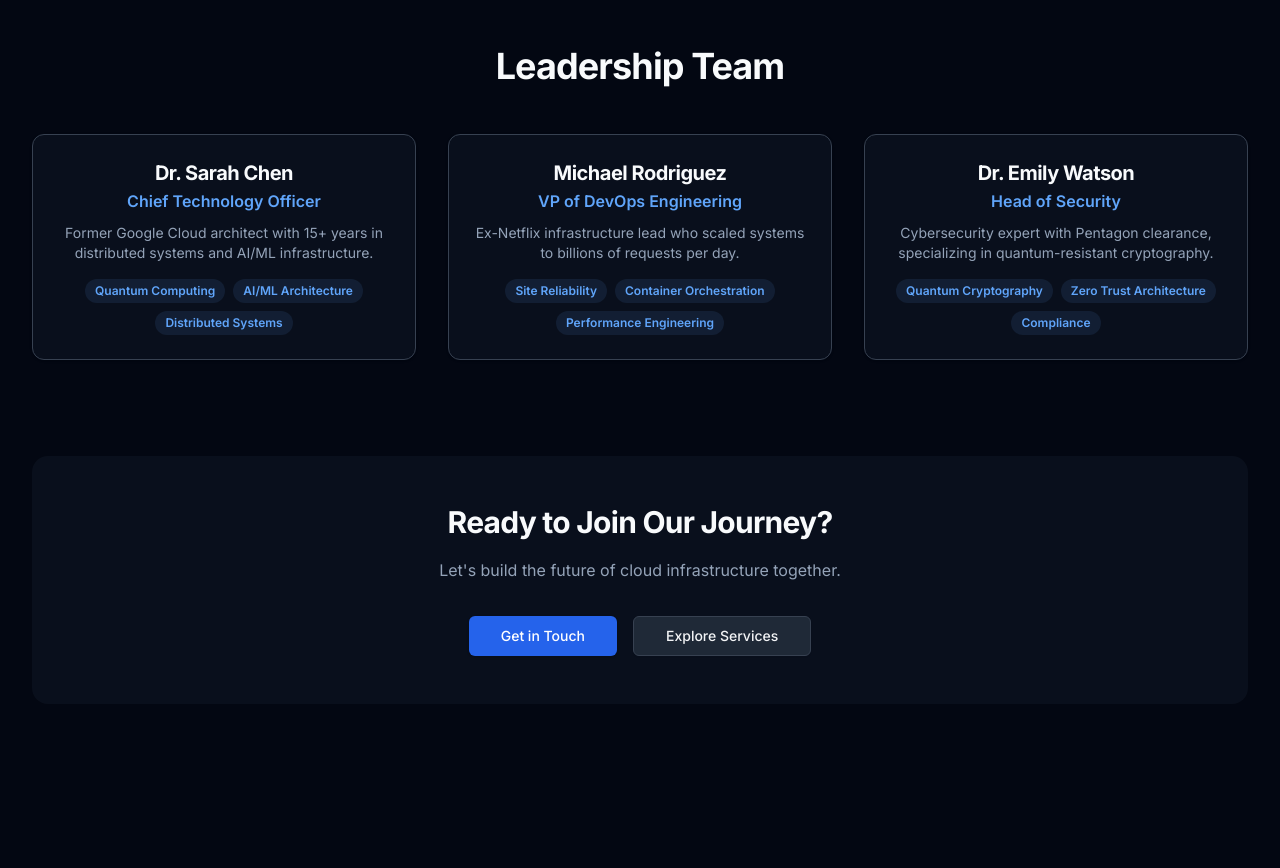
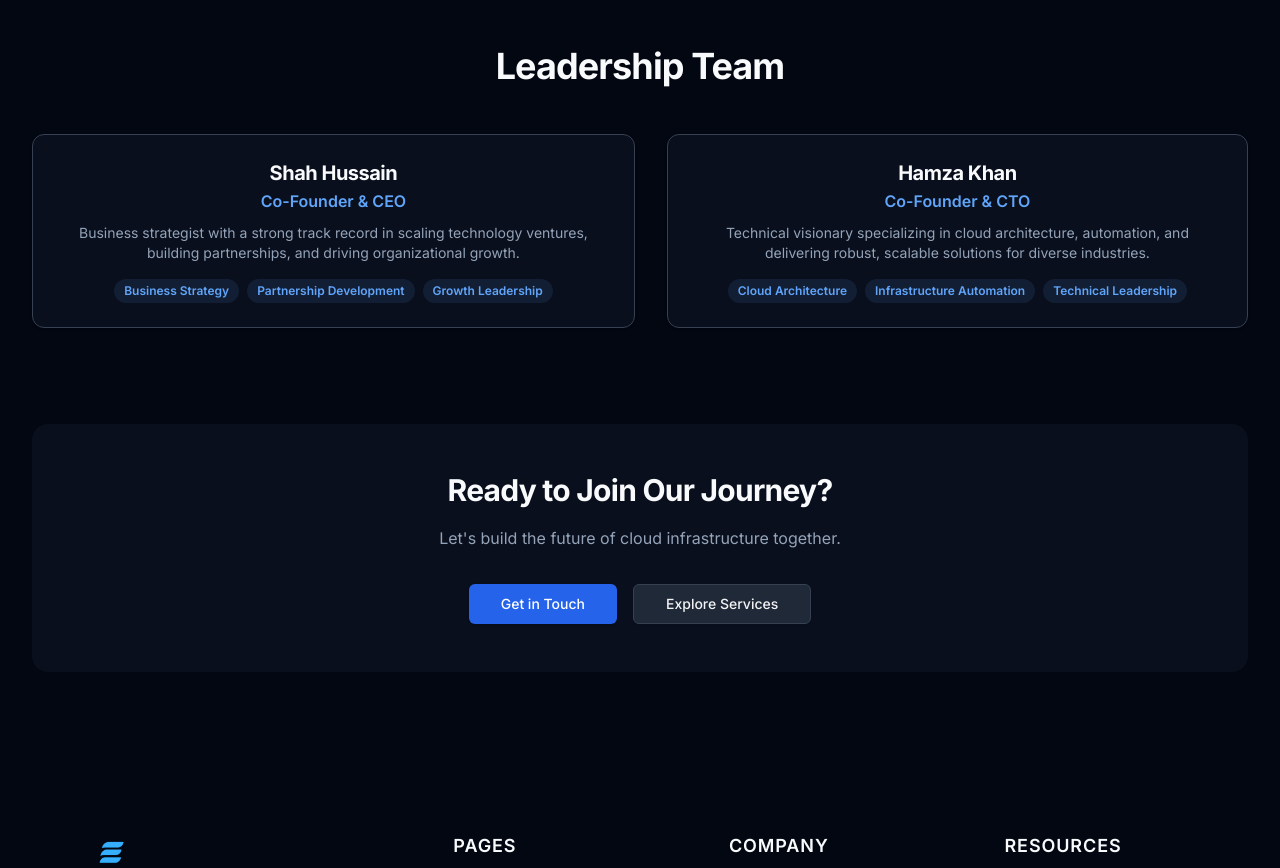
Before and after one commit to shhahhussain/edenic, a Next.js app: page /about in a window 1280 px wide. Shown: the part 1320-2188 px from the top of the page. Built offline with nearby package versions, Linux system fonts and the light colour scheme.

Commit message:
Updated the leadership team

```diff
--- a/src/app/about/page.tsx
+++ b/src/app/about/page.tsx
@@ -22,25 +22,18 @@ const values = [
 
 const leadership = [
   {
-    name: "Dr. Sarah Chen",
-    role: "Chief Technology Officer",
-    bio: "Former Google Cloud architect with 15+ years in distributed systems and AI/ML infrastructure.",
-    skills: ["Quantum Computing", "AI/ML Architecture", "Distributed Systems"],
-    image: "/leader-1.jpg", // Placeholder image
+    name: "Shah Hussain",
+    role: "Co-Founder & CEO",
+    bio: "Business strategist with a strong track record in scaling technology ventures, building partnerships, and driving organizational growth.",
+    skills: ["Business Strategy", "Partnership Development", "Growth Leadership"],
+    image: "/leader-shah.jpg",
   },
   {
-    name: "Michael Rodriguez",
-    role: "VP of DevOps Engineering",
-    bio: "Ex-Netflix infrastructure lead who scaled systems to billions of requests per day.",
-    skills: ["Site Reliability", "Container Orchestration", "Performance Engineering"],
-    image: "/leader-2.jpg", // Placeholder image
-  },
-  {
-    name: "Dr. Emily Watson",
-    role: "Head of Security",
-    bio: "Cybersecurity expert with Pentagon clearance, specializing in quantum-resistant cryptography.",
-    skills: ["Quantum Cryptography", "Zero Trust Architecture", "Compliance"],
-    image: "/leader-3.jpg", // Placeholder image
+    name: "Hamza Khan",
+    role: "Co-Founder & CTO",
+    bio: "Technical visionary specializing in cloud architecture, automation, and delivering robust, scalable solutions for diverse industries.",
+    skills: ["Cloud Architecture", "Infrastructure Automation", "Technical Leadership"],
+    image: "/leader-hamza.jpg",
   },
 ]
 
@@ -136,10 +129,9 @@ export default function AboutPage() {
           className="mb-24"
         >
           <h2 className="text-4xl font-bold text-center mb-12">Leadership Team</h2>
-          <div className="grid md:grid-cols-3 gap-8">
+          <div className="flex justify-center gap-8">
             {leadership.map((member, index) => (
               <Card key={index} className="bg-card dark:bg-gray-900/50 overflow-hidden text-center">
-                {/* <Image src={member.image} alt={member.name} width={400} height={400} className="w-full h-56 object-cover" /> */}
                 <div className="p-6">
                   <h3 className="text-xl font-bold">{member.name}</h3>
                   <p className="text-blue-500 dark:text-blue-400 font-semibold mb-2">{member.role}</p>
```
